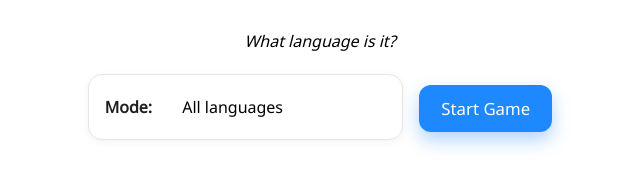
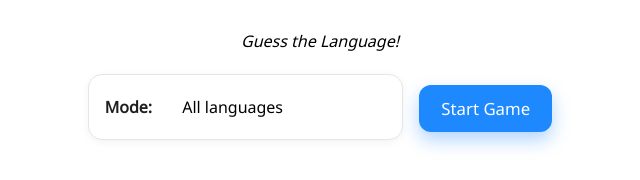
Before and after one commit to gabrielcitote/gabrielcitote.github.io, a plain HTML site: page index.html in a window 1280 px wide. Shown: the part 244-424 px from the top of the page, 320-960 px from the left. Drawn offline with nearby package versions, Linux system fonts and the light colour scheme.

Commit message:
Update index.html

```diff
--- a/index.html
+++ b/index.html
@@ -26,9 +26,7 @@
       </h1>
     </header>
 
-
-
-    <p><i>What language is it?<i></p>
+    <p><i>Guess the Language!<i></p>
 
     <!-- Mode selector (start screen only) -->
     <div id="start-controls">
```
